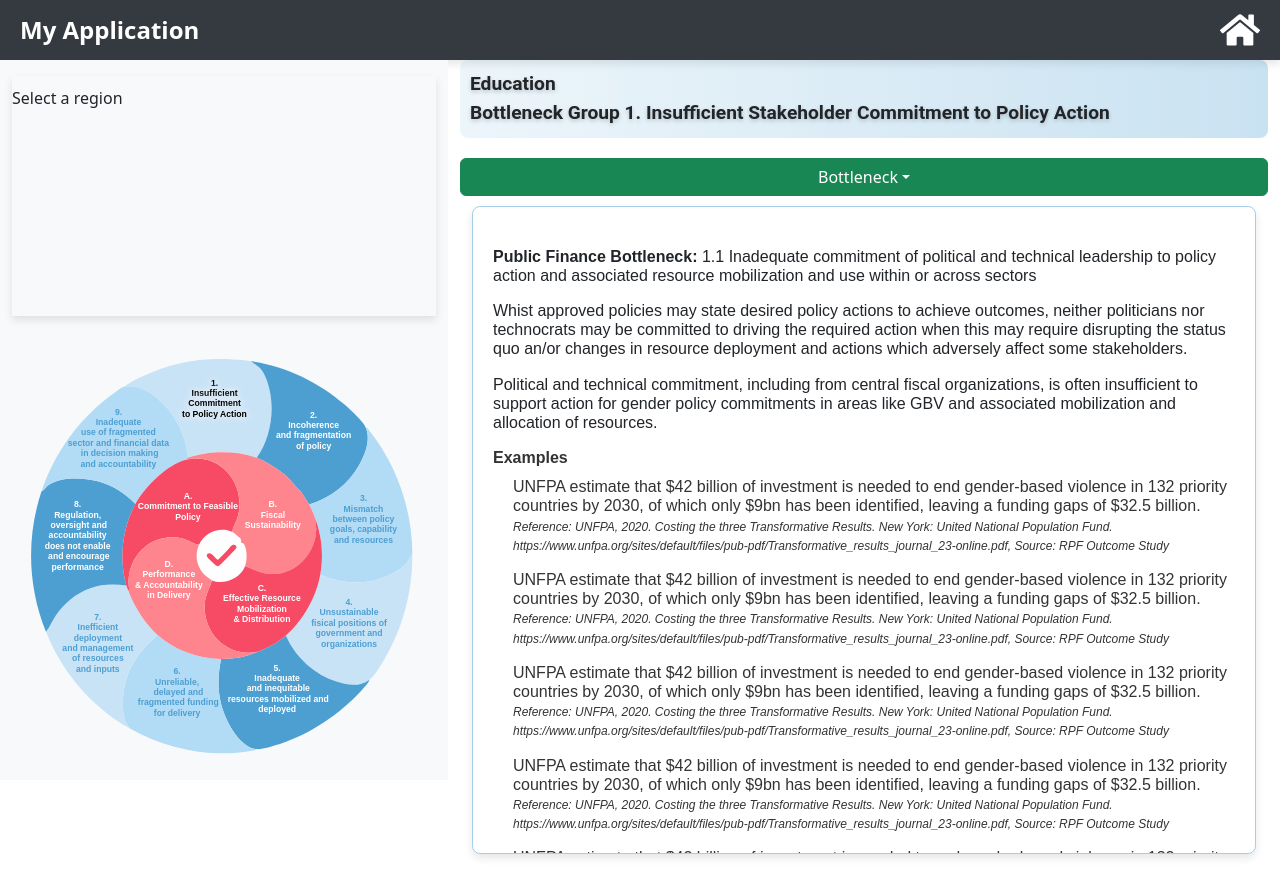
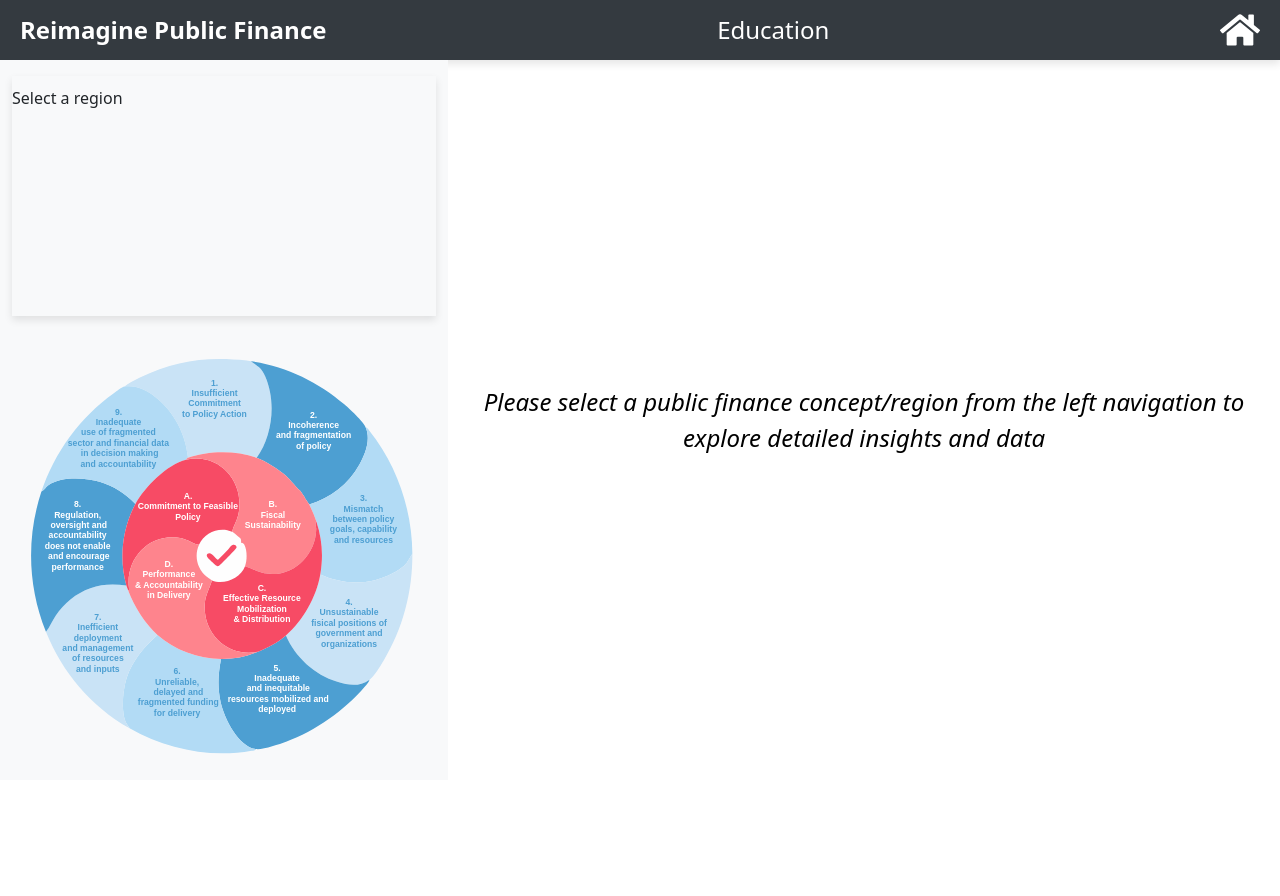
Before and after one commit to yukinko-iwasaki/rpf-bottleneck-page, a React (Create React App) app: page /1 in a window 1280 px wide. Shown: the top 896 px of the page. After the commit the page ends 800 px from the top, so only its background shows below. Built offline with nearby package versions, Linux system fonts and the light colour scheme; some icons are missing.

Commit message:
styling for the map + anonymize text

```diff
--- a/src/components/content.jsx
+++ b/src/components/content.jsx
@@ -92,30 +92,29 @@ const roleDict = {
 function Content(props){
     const {outcome, selectedItem} = props;
 
-
-
-
     const viz_type = Object.keys(bottlenectDict).includes(selectedItem) ? 'Bottleneck Group' : 'Role'; // Default to group1 if viz_type is not found
     const type_options = viz_type === 'Bottleneck Group' ? bottlenectDict[selectedItem].children : [];
     const selectedItemDisplay = bottlenectDict[selectedItem]?.name || roleDict[selectedItem]?.name || 'group1'; // Default to group1 if not found
     const data = viz_type === 'Bottleneck Group' ? bottleneckData : roleData;
     return (
         <div className="content" style={{width:'65%', height:'90vh'}}>
-                <h2 style={{
+                {selectedItem && <h2 style={{
+                  textAlign: 'center',
             fontFamily: 'Roboto, sans-serif',
             fontWeight: 'bold',
             textShadow: '0px 2px 4px rgba(0, 0, 0, 0.2)',
-            padding: '10px',
+            padding: '20px',
+            marginTop: '20px',
             marginBottom: '20px',
             background: 'linear-gradient(90deg, rgba(76, 159, 210, 0.1), rgba(76, 159, 210, 0.3))',
             borderRadius: '8px',
             fontSize: '1.2rem', // Adjusted font size to fit text within each line
             lineHeight: '1.5' // Improved line spacing for readability
         }}>
-            {outcome}<br />
-            {viz_type} {selectedItemDisplay}
-        </h2>
-       <div className="test">
+            {selectedItem ? `${viz_type} ${selectedItemDisplay}` : ""}
+        </h2>}
+
+        <div className="test">
             <div style={{"display":'flex'}}>
                  {viz_type== 'Bottleneck Group' && <CustomFilter
                     filterType={'Bottleneck'}
@@ -123,7 +122,7 @@ function Content(props){
                     onFilterChange={(selected) => console.log(`Selected outcome: ${selected}`)}/>}
             </div>
         </div>
-        <div class='container' style={{height: '100%'}}>
+        {selectedItem && <div class='container' style={{height: '100%'}}>
             <div className="textContainer" style={{"width": '100%', "height": '90%', 'overflow':'scroll','boxShadow':'0px 4px 8px rgba(0, 0, 0, 0.1)', 'borderRadius': '8px', 'padding': '10px', 'border': '1px solid rgba(76, 159, 210, 0.5)'}}>
                 {data.map((text, index) => (
                     <div key={index} style={{ borderBottom: '1px solid rgba(76, 159, 210, 0.3)', paddingBottom: '10px', marginBottom: '10px' }}>
@@ -132,7 +131,10 @@ function Content(props){
                 ))
                 }
             </div>
-        </div>
+        </div>}
+          {
+          !selectedItem && <div style={{height: '100%', display: 'flex', justifyContent: 'center', alignItems: 'center'}}> <span style={{ color: 'black', fontSize: '1.5rem', fontStyle: 'italic' , textAlign:'center'}}>Please select a public finance concept/region from the left navigation to explore detailed insights and data</span> </div>
+        }
         </div>
     );
 }
--- a/src/components/contentText.jsx
+++ b/src/components/contentText.jsx
@@ -4,6 +4,16 @@ import PropTypes from 'prop-types';
 const createSampleText = (length = 50) =>{
     return Array.from({ length }, () => "Lorem ipsum dolor sit amet, consectetur adipiscing elit.").join(" ");
 }
+
+const COUNTRIES = ["Rwanda"]
+const anonymizeCountry = (text) => {
+    COUNTRIES.forEach(country => {
+        const regex = new RegExp(`\\b${country}\\b`, 'gi');
+        text = text.replace(regex, "[REDACTED]");
+    });
+    return text;
+}
+
 const createText = (data, viz_type) => {
     const title = viz_type === 'Bottleneck Group' ? "Public Finance Bottleneck" : "Public Finance Role";
     return (
@@ -17,8 +27,8 @@ const createText = (data, viz_type) => {
                  <div style={{ fontWeight: 'bold', paddingBottom: '10px' }}>Examples</div>
                 {data.examples && data.examples.map((example, index) => (
                     <p key={index} style={{ fontSize: '16px', marginLeft:'20px'}}>
-                       {example.text}
-                        {example.ref && <span style={{ fontStyle: 'italic',fontSize: '12px' }}><br/> Reference:  {example.ref}, Source: {example.source}</span>}
+                       {anonymizeCountry(example.text)}
+                        {example.ref && <span style={{ fontStyle: 'italic',fontSize: '12px' }}><br/> Reference:  {anonymizeCountry(example.ref)}, Source: {anonymizeCountry(example.source)}</span>}
                    </p>
                 ))}
             </div>
--- a/src/components/header.jsx
+++ b/src/components/header.jsx
@@ -1,8 +1,11 @@
 import React from 'react';
+import { useContext } from 'react';
 import { Link } from 'react-router-dom';
 import { FaHome } from "react-icons/fa";
+import OutcomeContext from '../OutcomeContext';
 
 function Header() {
+  const { outcome } = useContext(OutcomeContext);
   return (
     <header style={{
       width: '100%',
@@ -15,7 +18,8 @@ function Header() {
       alignItems: 'center',
       color: '#ffffff', // Adjust text color for better contrast
     }}>
-      <h1 style={{ margin: 0, fontSize: '24px', fontWeight: 'bold' }}>My Application</h1>
+      <h1 style={{ margin: 0, fontSize: '24px', fontWeight: 'bold' }}>Reimagine Public Finance</h1>
+      <h1 style={{ margin: 0, fontSize: '24px', fontWeight: 'italic' }}>{outcome}</h1>
       <nav>
         <Link to="/" style={{ textDecoration: 'none', color: '#ffffff', fontSize: '18px' }}> {/* Adjust link color */}
           <FaHome size={40} />
--- a/src/components/homePage.jsx
+++ b/src/components/homePage.jsx
@@ -40,9 +40,8 @@ function HomePage() {
 
   return (
     <div className="home-page" style={{ display: 'flex', flexDirection: 'column', alignItems: 'center', justifyContent: 'center', minHeight: '100vh' }}>
-      <h1 style={{ textAlign: 'center' }}>Welcome to the Home Page</h1>
-      <p style={{ textAlign: 'center' }}>Select a goal to explore:</p>
-      <div className="tile-container" style={{ display: 'flex', flexWrap: 'wrap', gap: '30px', justifyContent: 'center' }}>
+      <h2 style={{ textAlign: 'center' }}>Select an outcome to explore</h2>
+      <div className="tile-container" style={{ display: 'flex', flexWrap: 'wrap', gap: '30px', justifyContent: 'center', paddingTop: '50px' }}>
         {tiles_images.map((tile) => (
           <div
             key={tile.title}
--- a/src/components/navbars.jsx
+++ b/src/components/navbars.jsx
@@ -9,7 +9,7 @@ import Content from './content'; // Assuming you have a Content component
 import CircleVisual from './circleVisual';
 import {ReactComponent as MapSvg} from '../assets/map.svg'; // Adjust the path as necessary
 function VerticalNavbarPermanent() {
-    const [selectedItem, setSelectedItem] = useState('group1');
+    const [selectedItem, setSelectedItem] = useState('');
     const { outcome } = useContext(OutcomeContext);
 
     const handleVizClick = (event) => {
```
Also changed, not shown: 1 other file (tests, documents, lock files or other folders).
